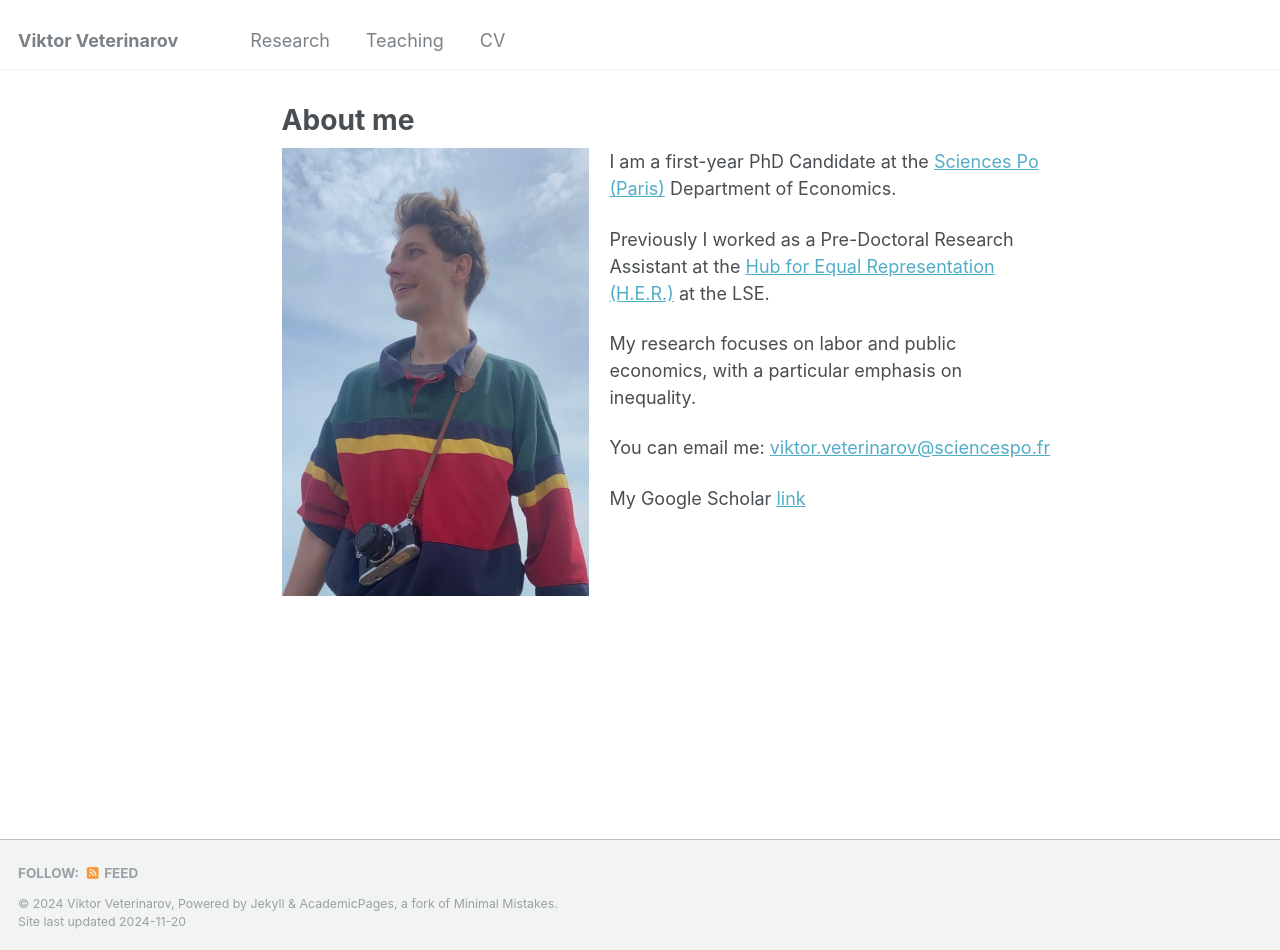
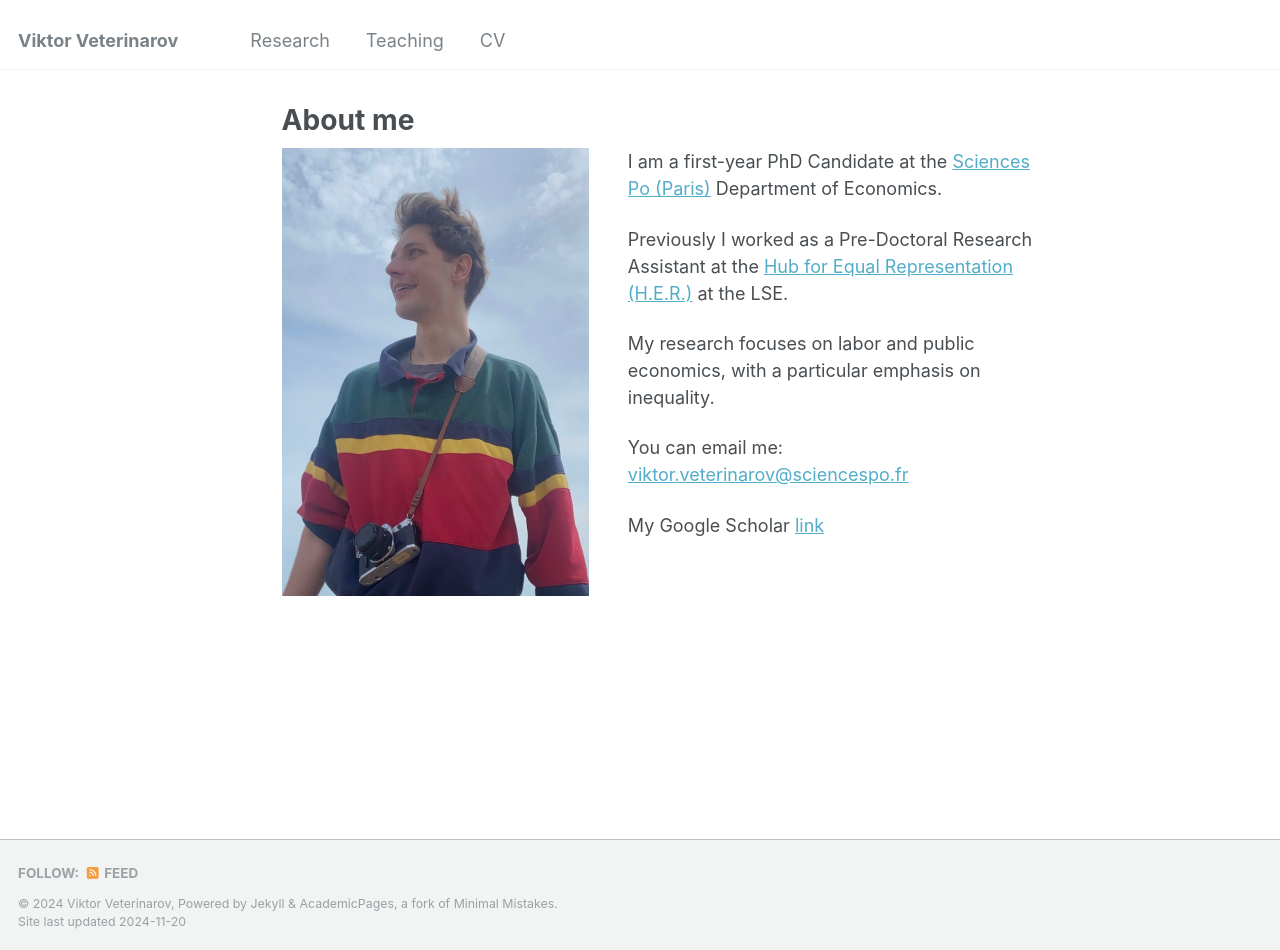
Before and after one commit to viktorveterinarov/viktorveterinarov.github.io, a Jekyll site: the page built from _pages/about.md, in a window 1280 px wide and 950 px high. Built offline with Jekyll 4.4.1, drawn with Linux system fonts in a browser that asks for light colours.

Commit message:
Update about.md

```diff
--- a/_pages/about.md
+++ b/_pages/about.md
@@ -7,7 +7,7 @@
   - /about.html
 ---
 <div style="display: flex; align-items: flex-start;">
-  <img src="/images/ForeverYoungViktor.JPG" alt="Viktor" style="width: 40%; margin-right: 20px;">
+  <img src="/images/ForeverYoungViktor.JPG" alt="Viktor" style="width: 40%; margin-right: 5%;">
 
   <div>
     <p>I am a first-year PhD Candidate at the <a href="https://www.sciencespo.fr/department-economics/researcher/viktor-veterinarov" target="_blank">Sciences Po (Paris)</a> Department of Economics. </p>
```
